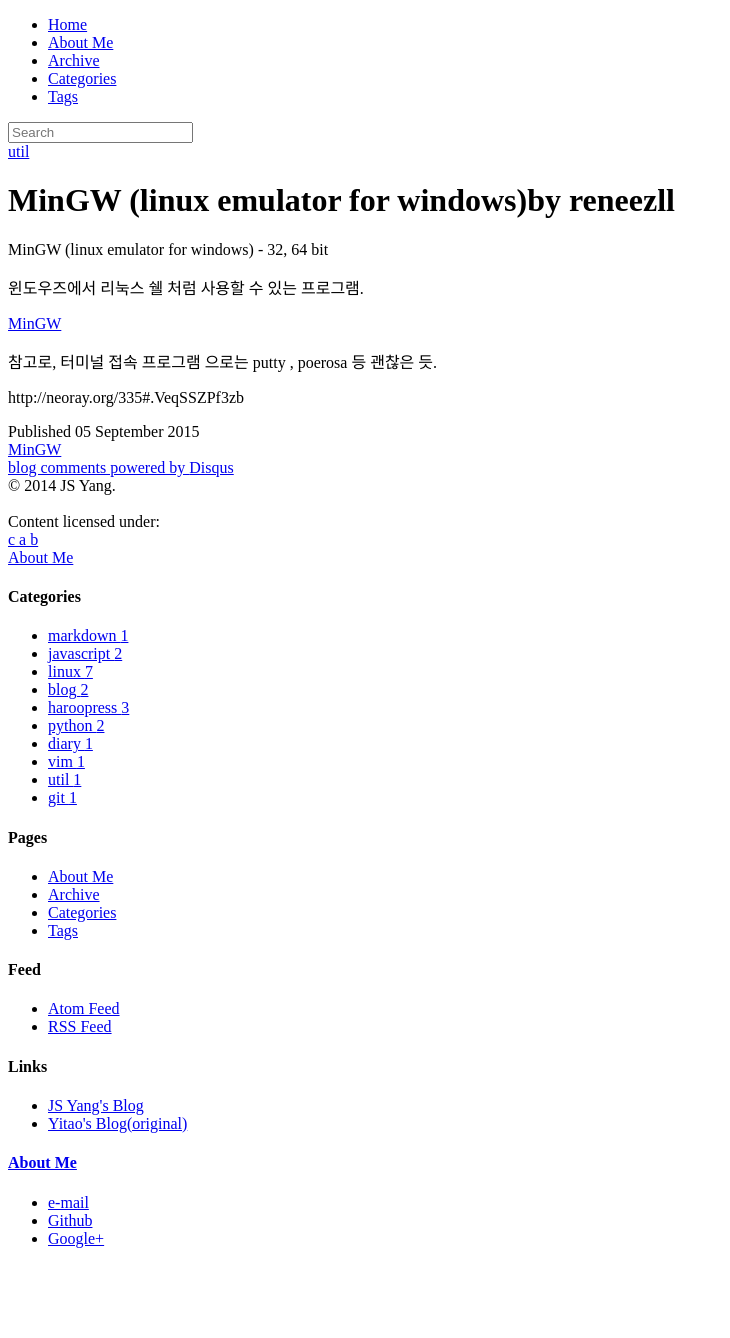
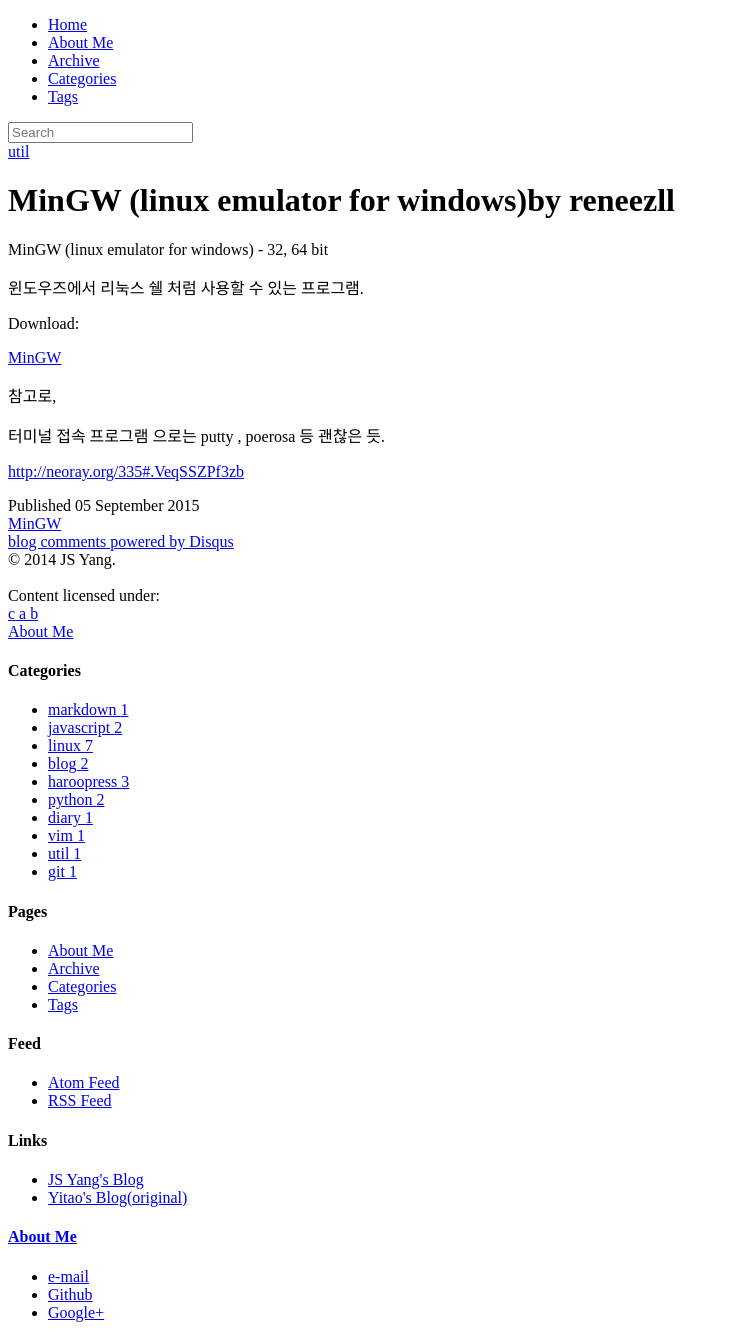
Before and after one commit to reneezll/reneezll.github.io, a Jekyll site: the page built from _posts/2015-09-05-MingGW.md, in a window 1280 px wide. Shown: the whole page, without its empty margins (0-730 px from the left). Built offline with Jekyll 4.4.1, drawn with Linux system fonts in a browser that asks for light colours; nearby versions of some CDN libraries; library files that are not in the unit come from our copies; comment, search, counter and statistics services are not loaded; before the commit the page ends 1264 px from its top, so only the background shows below that; some of the changed lines change nothing that is shown.

Commit message:
09-05-2015

```diff
--- a/_posts/2015-09-05-MingGW.md
+++ b/_posts/2015-09-05-MingGW.md
@@ -11,10 +11,13 @@
 윈도우즈에서 리눅스 쉘 처럼 사용할 수 있는 프로그램.
 
 
-[MinGW](https://drive.google.com/file/d/0BzllrmEgaUPIMTNvX2kyY1F3Yzg/view?usp=sharing)
+Download:
+
+[MinGW](https://www.dropbox.com/s/hl0m0wrbv4f9lio/MinGW.7z?dl=0)
 
 
 참고로,
+
 터미널 접속 프로그램 으로는 putty , poerosa 등 괜찮은 듯.
 
-http://neoray.org/335#.VeqSSZPf3zb
+[http://neoray.org/335#.VeqSSZPf3zb](http://neoray.org/335#.VeqSSZPf3zb)
```
